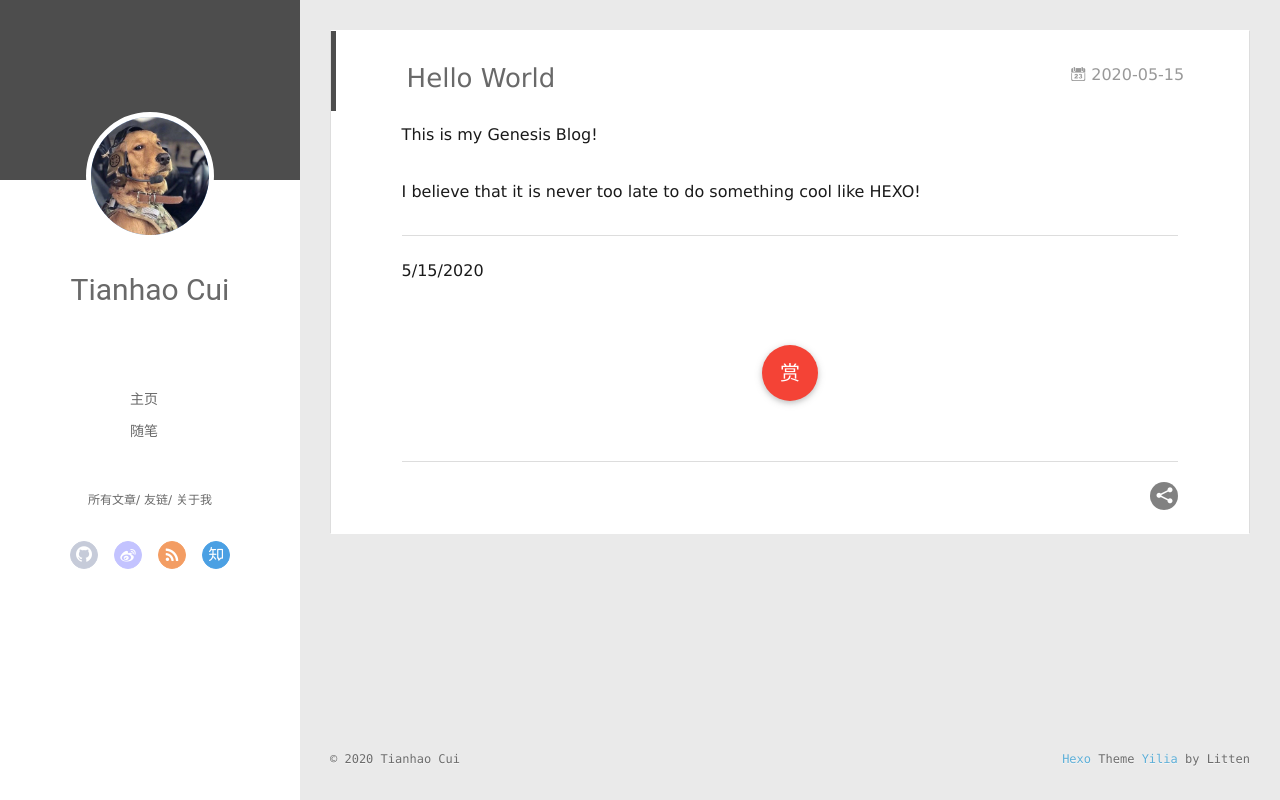
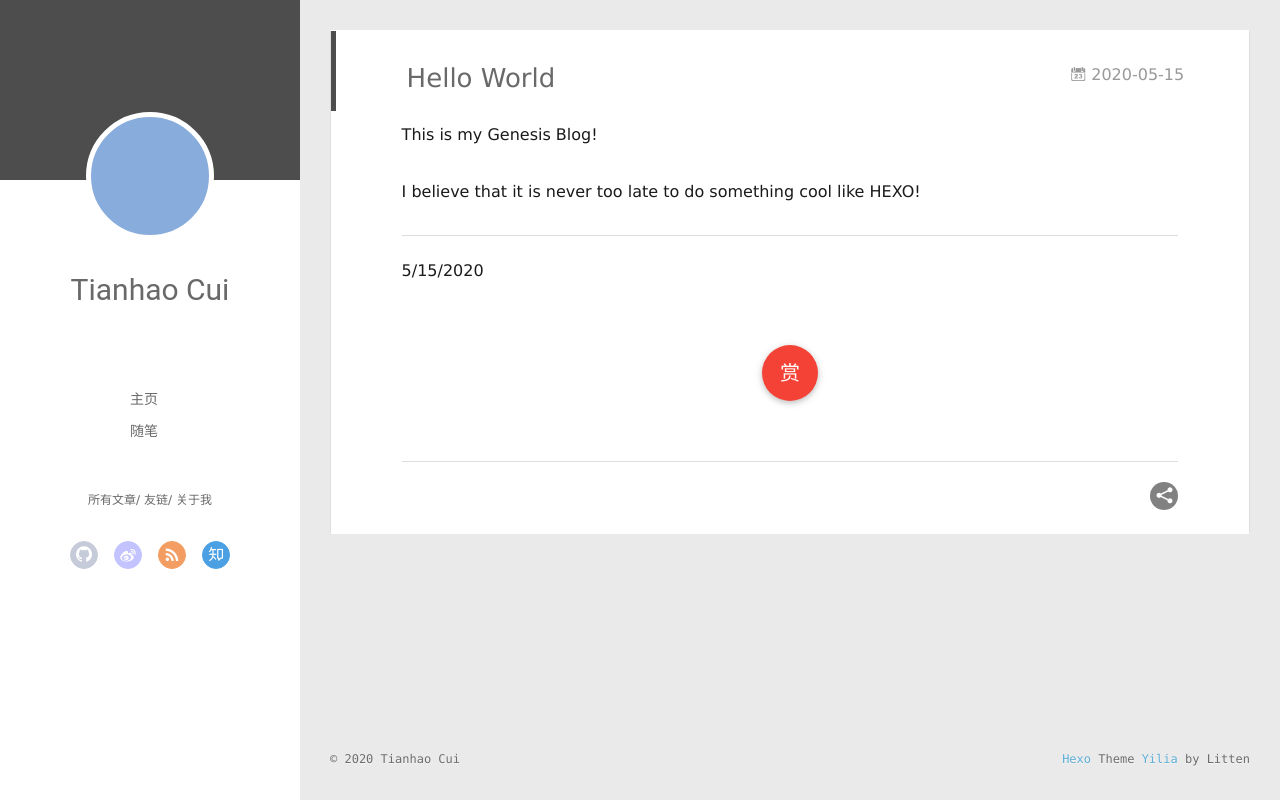
Before and after one commit to hao808/hao808.github.io, a plain HTML site: page 2020/05/15/Hello-World/index.html in a window 1280 px wide. Drawn offline with Linux system fonts and the light colour scheme; no server answers.

Commit message:
Site updated: 2020-05-15 01:59:35

```diff
--- a/2020/05/15/Hello-World/index.html
+++ b/2020/05/15/Hello-World/index.html
@@ -47,7 +47,7 @@
 <div class="intrude-less">
 	<header id="header" class="inner">
 		<a href="/" class="profilepic">
-			<img src="/img/header.jpg" class="js-avatar">
+			<img src="" class="js-avatar">
 		</a>
 		<hgroup>
 		  <h1 class="header-author"><a href="/">Tianhao Cui</a></h1>
@@ -105,7 +105,7 @@
 	<div class="intrude-less">
 		<header id="header" class="inner">
 			<div class="profilepic">
-				<img src="/img/header.jpg" class="js-avatar">
+				<img src="" class="js-avatar">
 			</div>
 			<hgroup>
 			  <h1 class="header-author js-header-author">Tianhao Cui</h1>
```
Also changed, not shown: archives/2020/05/index.html (+2 -2 lines), archives/2020/index.html (+2 -2 lines), archives/index.html (+2 -2 lines), index.html (+2 -2 lines), img/header.JPG (deleted).
